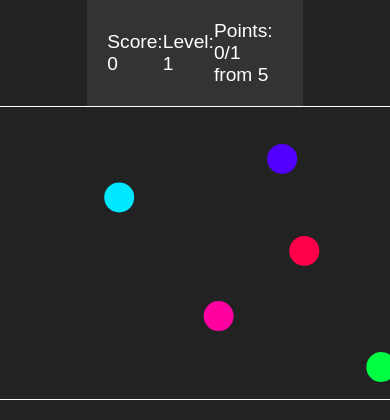
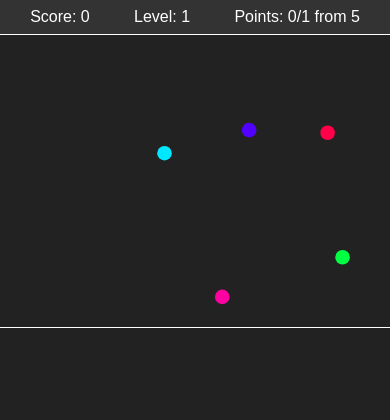
Before and after one commit to nkalinos/lookc-game, a website: page index.html in a window 390 px wide. Both pictures are taken after a click on the button "Start". Drawn offline with Linux system fonts and the light colour scheme.

Commit message:
chore: adjust responsive scaling so that the speed and size of balls are dynamic

```diff
--- a/main.js
+++ b/main.js
@@ -2,14 +2,13 @@
 const bgMusic = new Audio('assets/audio/lookchine.mp3');
 bgMusic.loop = true;       // Loop the music indefinitely
 bgMusic.volume = 0.5;      // Adjust volume if needed (range: 0.0 to 1.0)
-
-// Start background music on first user interaction is now handled inside startGame()
 
 // Global variables for level and scoring
 let currentLevel = 0;
 let totalScore = 0;
 let currentExplodedCount = 0;  // Count of exploded dots this level
 let chainActive = false;       // True when a chain reaction is in progress
+let globalScaleFactor = 1;     // defaults to 1 at design size (800px width)
 
 // Level configurations: each object has the total dots and the minimum required explosion count.
 const levels = [
@@ -43,7 +42,7 @@ class Dot {
         // dx and dy are now in pixels per second
         this.dx = dx;
         this.dy = dy;
-        this.radius = 15;
+        this.radius = 15; // base radius; will be scaled later
         this.color = color;
         this.exploded = false;
     }
@@ -81,22 +80,22 @@ explosionSounds.forEach(sound => {
     sound.preload = 'auto';
 });
 
-// Explosion class for the chain reaction effect - using easing for smooth behavior
+// Explosion class for the chain reaction effect – using easing for smooth behavior
 class Explosion {
     constructor(x, y, color) {
         this.x = x;
         this.y = y;
-        this.maxRadius = 65;
+        this.baseMaxRadius = 65; // base value at design size
+        this.maxRadius = this.baseMaxRadius * globalScaleFactor;
         this.radius = 0;
         this.color = color;
         this.state = "expanding"; // "expanding", "hanging", "shrinking"
 
-        // Adjusted durations for a faster explosion animation
-        this.expansionDuration = 1100; // 1.2 seconds to expand
-        this.hangDuration = 850; // 0.8 seconds to hang
-        this.deflationDuration = 500; // 0.5 seconds to deflate
+        // Adjusted durations in milliseconds for a faster explosion animation
+        this.expansionDuration = 1100;
+        this.hangDuration = 850;
+        this.deflationDuration = 500;
 
-        // Timers for each phase
         this.expansionTime = 0;
         this.hangTime = 0;
         this.deflationTime = 0;
@@ -153,13 +152,17 @@ function restartLevel() {
     updateScoreBoard(); // Refresh scoreboard display
 }
 
-// Initialize dots based on current level
+// Initialize dots based on the current level
 function initDots() {
     dots = [];
     const numDots = levels[currentLevel].dotsCount;
-    // Set velocities in pixels per second
-    const minSpeed = 45;
-    const maxSpeed = 115;
+    // Base speeds in pixels per second for desktop
+    const baseMinSpeed = 50;
+    const baseMaxSpeed = 200;
+    // Scale speeds with globalScaleFactor for mobile (if globalScaleFactor < 1, speeds slow down)
+    const minSpeed = baseMinSpeed * globalScaleFactor;
+    const maxSpeed = baseMaxSpeed * globalScaleFactor;
+
     for (let i = 0; i < numDots; i++) {
         const x = Math.random() * canvas.width;
         const y = Math.random() * canvas.height;
@@ -168,7 +171,10 @@ function initDots() {
         const dx = Math.cos(angle) * speed;
         const dy = Math.sin(angle) * speed;
         const color = `hsl(${Math.random() * 360}, 100%, 50%)`;
-        dots.push(new Dot(x, y, dx, dy, color));
+        const dot = new Dot(x, y, dx, dy, color);
+        // Scale the dot radius with globalScaleFactor
+        dot.radius = 15 * globalScaleFactor;
+        dots.push(dot);
     }
 }
 
@@ -178,12 +184,13 @@ function checkCollisions() {
         if (!dot.exploded) {
             explosions.forEach(explosion => {
                 const dist = Math.hypot(dot.x - explosion.x, dot.y - explosion.y);
+                // Collision if distance is less than or equal to the sum of radii
                 if (dist <= explosion.radius + dot.radius) {
                     dot.exploded = true;
-                    currentExplodedCount++;  // Increment level's explosion count
+                    currentExplodedCount++;
                     explosions.push(new Explosion(dot.x, dot.y, dot.color));
 
-                    // Play a random explosion sound effect:
+                    // Play a random explosion sound effect
                     const randomIndex = Math.floor(Math.random() * explosionSounds.length);
                     const explosionSound = explosionSounds[randomIndex].cloneNode();
                     explosionSound.volume = 0.3;
@@ -294,58 +301,48 @@ document.getElementById('nextLevelButton').addEventListener('click', function()
 // Start the chain reaction on canvas click
 canvas.addEventListener('click', function(event) {
     if (chainActive) return;
-
     const rect = canvas.getBoundingClientRect();
     const x = event.clientX - rect.left;
     const y = event.clientY - rect.top;
-
     chainActive = true;
     explosions.push(new Explosion(x, y, 'white'));
-
     const randomIndex = Math.floor(Math.random() * explosionSounds.length);
     const noteSound = explosionSounds[randomIndex].cloneNode();
     noteSound.volume = 0.3;
     noteSound.play();
 });
 
+// Resize canvas and update global scale factor
 function resizeCanvas() {
-    // Set a maximum design width and calculate the new width
-    const maxWidth = 800; // your original design width
+    const maxWidth = 800; // design width
     let newWidth = window.innerWidth;
-    if (newWidth > maxWidth) {
-        newWidth = maxWidth;
-    }
+    if (newWidth > maxWidth) newWidth = maxWidth;
+    canvas.width = newWidth;
+    canvas.height = newWidth * (600 / 800); // maintain aspect ratio
+    globalScaleFactor = newWidth / maxWidth;
 
-    // Set canvas dimensions maintaining your aspect ratio (800×600)
-    canvas.width = newWidth;
-    canvas.height = newWidth * (600 / 800); // maintain the 4:3 aspect ratio
+    // Update existing dots' radii
+    dots.forEach(dot => {
+        dot.radius = 15 * globalScaleFactor;
+    });
 
-    // Calculate a scale factor based on the new width vs. the original width
-    const scaleFactor = newWidth / maxWidth;
-
-    // Update all current dots' radii based on the scale factor
-    dots.forEach(dot => {
-        // Assuming the original dot radius is 15 in your design,
-        // scale it down proportionally for smaller screens.
-        dot.radius = 15 * scaleFactor;
+    // Update explosions in progress: update maxRadius if they have a base value
+    explosions.forEach(explosion => {
+        explosion.maxRadius = explosion.baseMaxRadius
+            ? explosion.baseMaxRadius * globalScaleFactor
+            : 65 * globalScaleFactor;
     });
 }
 
-// Call resizeCanvas on page load and when the window resizes
 window.addEventListener('resize', resizeCanvas);
 window.addEventListener('load', resizeCanvas);
 
 // Function to start the game
 function startGame() {
-    // Hide the start screen overlay
     document.getElementById('startScreen').style.display = 'none';
-
-    // Start background music
     bgMusic.play().catch(err => {
         console.log("Background music play failed:", err);
     });
-
-    // Initialize dots and start the animation loop
     initDots();
     lastTime = null;
     requestAnimationFrame(update);
--- a/style.css
+++ b/style.css
@@ -10,14 +10,25 @@ body {
 }
 
 #scoreBoard {
-    display: flex;             /* Use flexbox layout */
-    justify-content: space-around;  /* Evenly space children */
-    align-items: center;       /* Center items vertically */
-    width: 45%; /* Span full width of the screen */
-    background-color: #333;    /* Optional: give the scoreboard a different background */
-    color: #fff;               /* White text for contrast */
-    padding: 20px;             /* Some padding around the content */
-    font-size: 1.2em;          /* Increase font size for readability */
+    display: flex;
+    justify-content: space-around; /* or space-between if you prefer */
+    align-items: center;
+    width: 100%;
+    background-color: #333;
+    color: #fff;
+    padding: 10px;
+    font-size: 1.2em;
+    box-sizing: border-box;
+}
+
+/* Mobile tweak: if you need to adjust spacing or font-size on smaller screens */
+@media only screen and (max-width: 600px) {
+    #scoreBoard {
+        flex-direction: row;
+        justify-content: space-around;  /* evenly space items */
+        font-size: 1em;
+        padding: 8px;
+    }
 }
 
 /* Start Screen overlay styling */
@@ -27,23 +38,28 @@ body {
     left: 0;
     width: 100%;
     height: 100%;
-    background: #222;
+    background-color: #222; /* or your preferred background color */
     color: #fff;
     display: flex;
     flex-direction: column;
-    justify-content: center;
-    align-items: center;
-    z-index: 2000; /* make sure it's on top */
+    justify-content: center; /* centers vertically */
+    align-items: center;     /* centers horizontally */
+    text-align: center;
+    z-index: 1000;           /* make sure it's on top */
 }
 
 #startScreen h1 {
-    font-size: 2.5em;
+    font-size: 2.5em;       /* adjust for mobile as needed */
     margin-bottom: 20px;
 }
 
 #startScreen button {
     font-size: 1.2em;
-    padding: 10px 20px;
+    padding: 12px 24px;
+    border: none;
+    border-radius: 5px;
+    background-color: #fff;
+    color: #333;
     cursor: pointer;
 }
 
```
